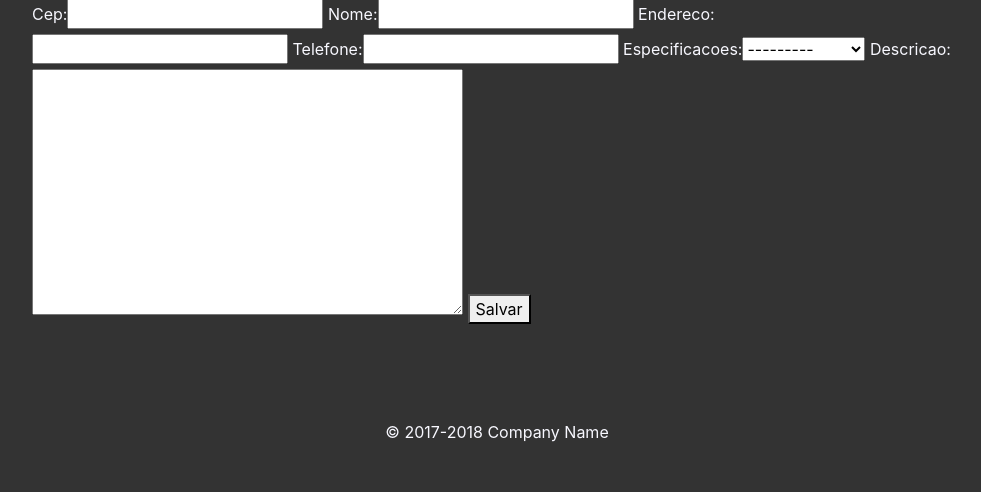
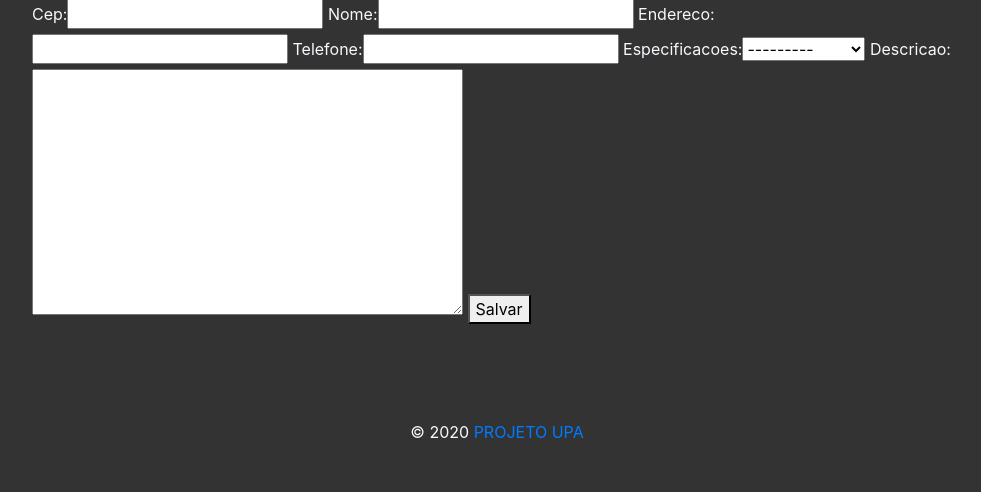
Before and after one commit to gantz27/projeto_UPA, a Django app: page /new in a window 1280 px wide. Shown: the part 341-833 px from the top of the page, without its empty margins (143-1124 px from the left). Run offline with Django 3.2, Linux system fonts and the light colour scheme; some libraries are stand-ins or nearby versions.

Commit message:
mudando rodapé do upa-form

```diff
--- a/upa/static/css/main-forms.css
+++ b/upa/static/css/main-forms.css
@@ -11,6 +11,7 @@
 .ligeiro{
     color:#F8F8FF;
 }
+
 p{
     color:#F8F8FF;
 }
--- a/upa/templates/upa-form.html
+++ b/upa/templates/upa-form.html
@@ -29,7 +29,7 @@
 
     <h1>Cadastro/Edição de Upa</h1>
     <div class = "ligeiro" >
-    <form method="POST">
+    <form method="POST" class="formulario">
         {% csrf_token %}
         {{ form }}
         <button type="submit">Salvar</button>
@@ -39,7 +39,7 @@
         {% if upa %}
         <a href="{%url 'delete_upa' upa.id %}">Deletar</a>
         {% endif %}
-        <p class="mb-1">&copy; 2017-2018 Company Name</p>
+        <p class="mb-1" >&copy; 2020 <a href="https://github.com/gantz27/projeto_UPA" target="_blank">PROJETO UPA</a> </p>
       </footer>
     </div>
 
```
Also changed, not shown: db.sqlite3.
